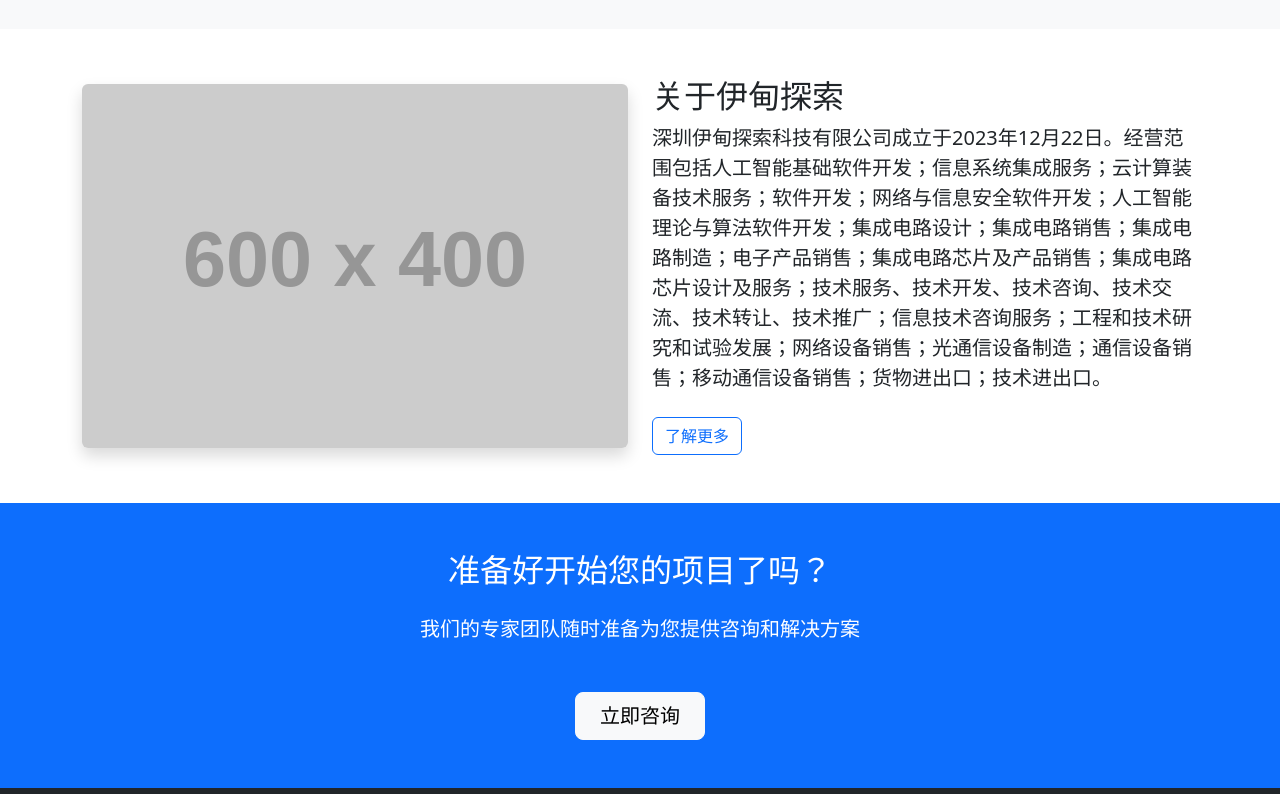
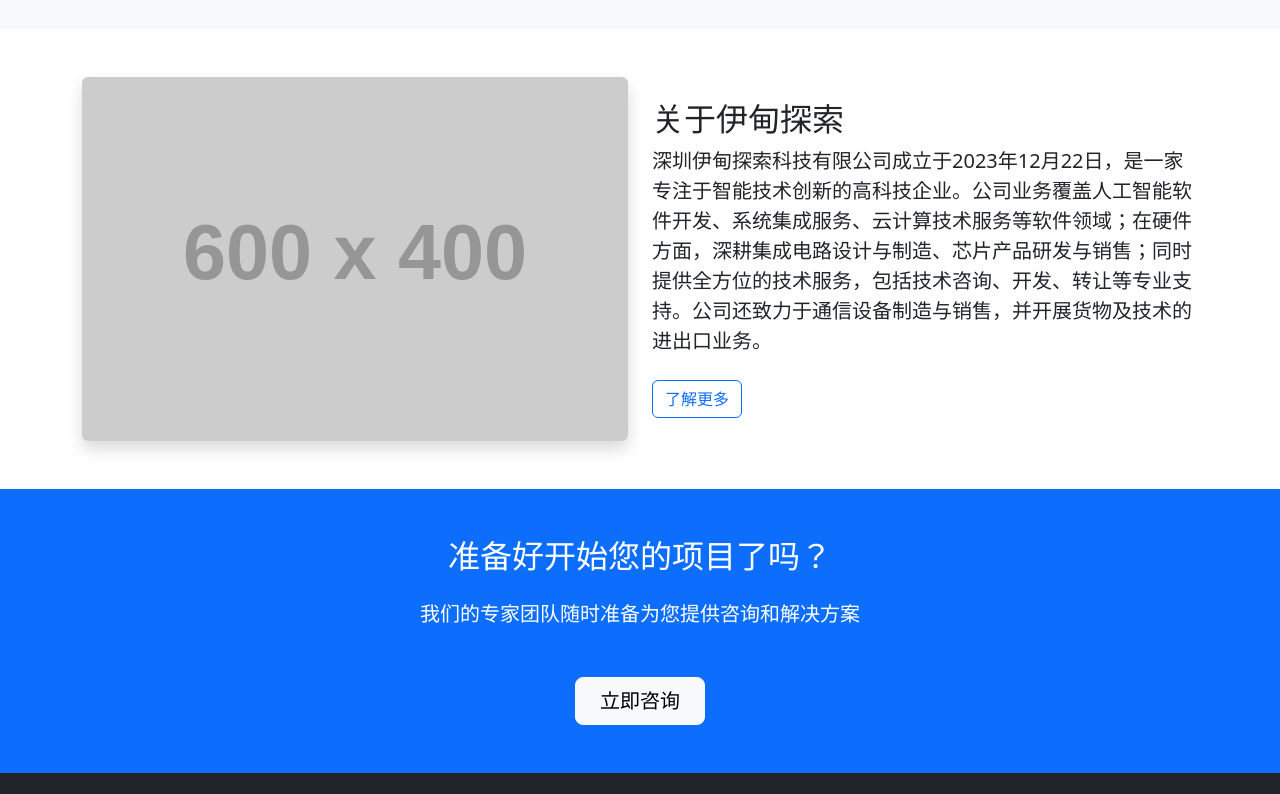
Before and after one commit to edenexplore/edenexplore.github.io, a plain HTML site: page index.html in a window 1280 px wide. Shown: the part 940-1734 px from the top of the page. Drawn offline with nearby package versions, Linux system fonts and the light colour scheme; placeholder pictures from the web are drawn by us.

Commit message:
优化公司介绍文案，提升可读性

```diff
--- a/index.html
+++ b/index.html
@@ -106,7 +106,7 @@
                 </div>
                 <div class="col-lg-6">
                     <h2>关于伊甸探索</h2>
-                    <p class="lead mb-4">深圳伊甸探索科技有限公司成立于2023年12月22日。经营范围包括人工智能基础软件开发；信息系统集成服务；云计算装备技术服务；软件开发；网络与信息安全软件开发；人工智能理论与算法软件开发；集成电路设计；集成电路销售；集成电路制造；电子产品销售；集成电路芯片及产品销售；集成电路芯片设计及服务；技术服务、技术开发、技术咨询、技术交流、技术转让、技术推广；信息技术咨询服务；工程和技术研究和试验发展；网络设备销售；光通信设备制造；通信设备销售；移动通信设备销售；货物进出口；技术进出口。</p>
+                    <p class="lead mb-4">深圳伊甸探索科技有限公司成立于2023年12月22日，是一家专注于智能技术创新的高科技企业。公司业务覆盖人工智能软件开发、系统集成服务、云计算技术服务等软件领域；在硬件方面，深耕集成电路设计与制造、芯片产品研发与销售；同时提供全方位的技术服务，包括技术咨询、开发、转让等专业支持。公司还致力于通信设备制造与销售，并开展货物及技术的进出口业务。</p>
                     <a href="./pages/contact/contact.html" class="btn btn-outline-primary">了解更多</a>
                 </div>
             </div>
```
